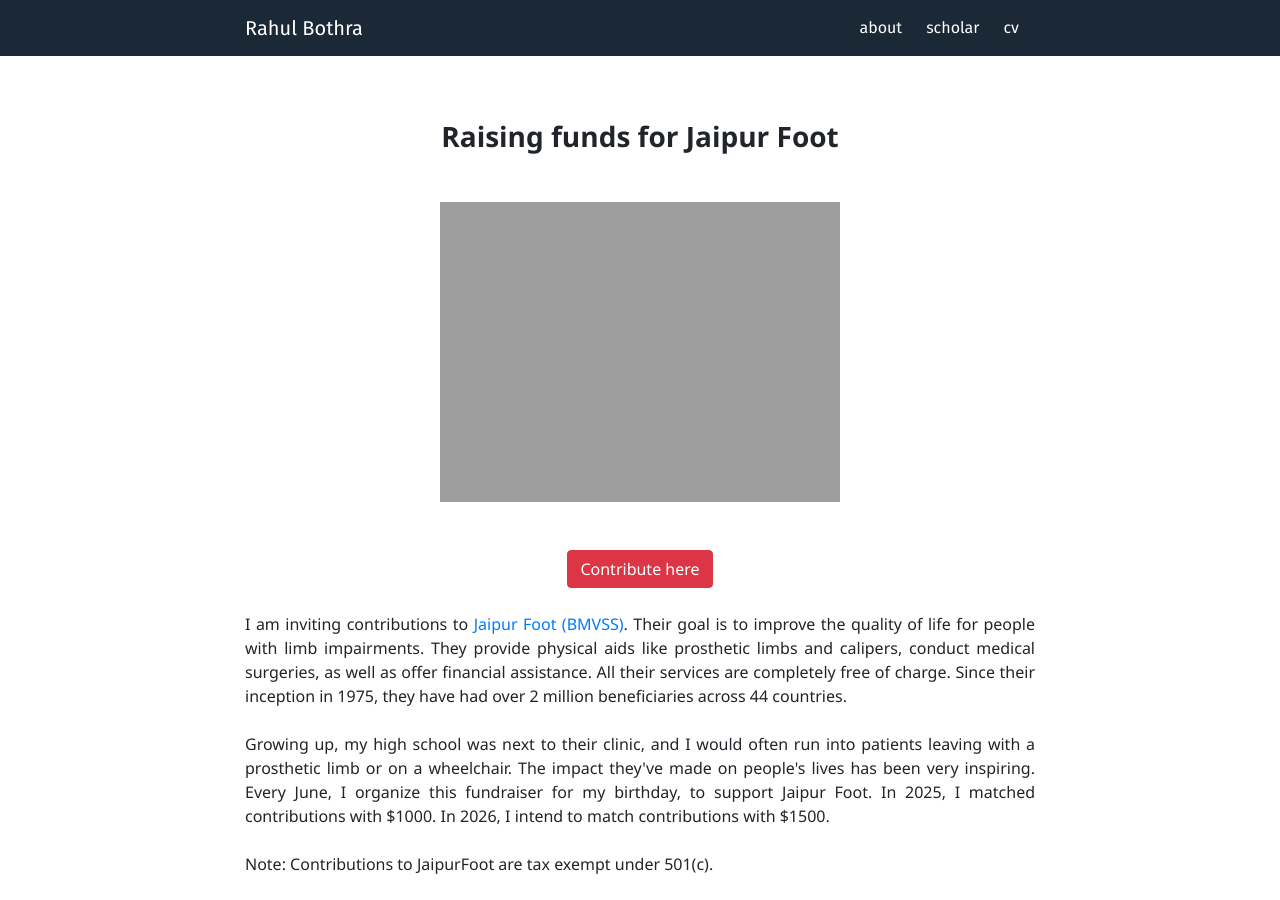
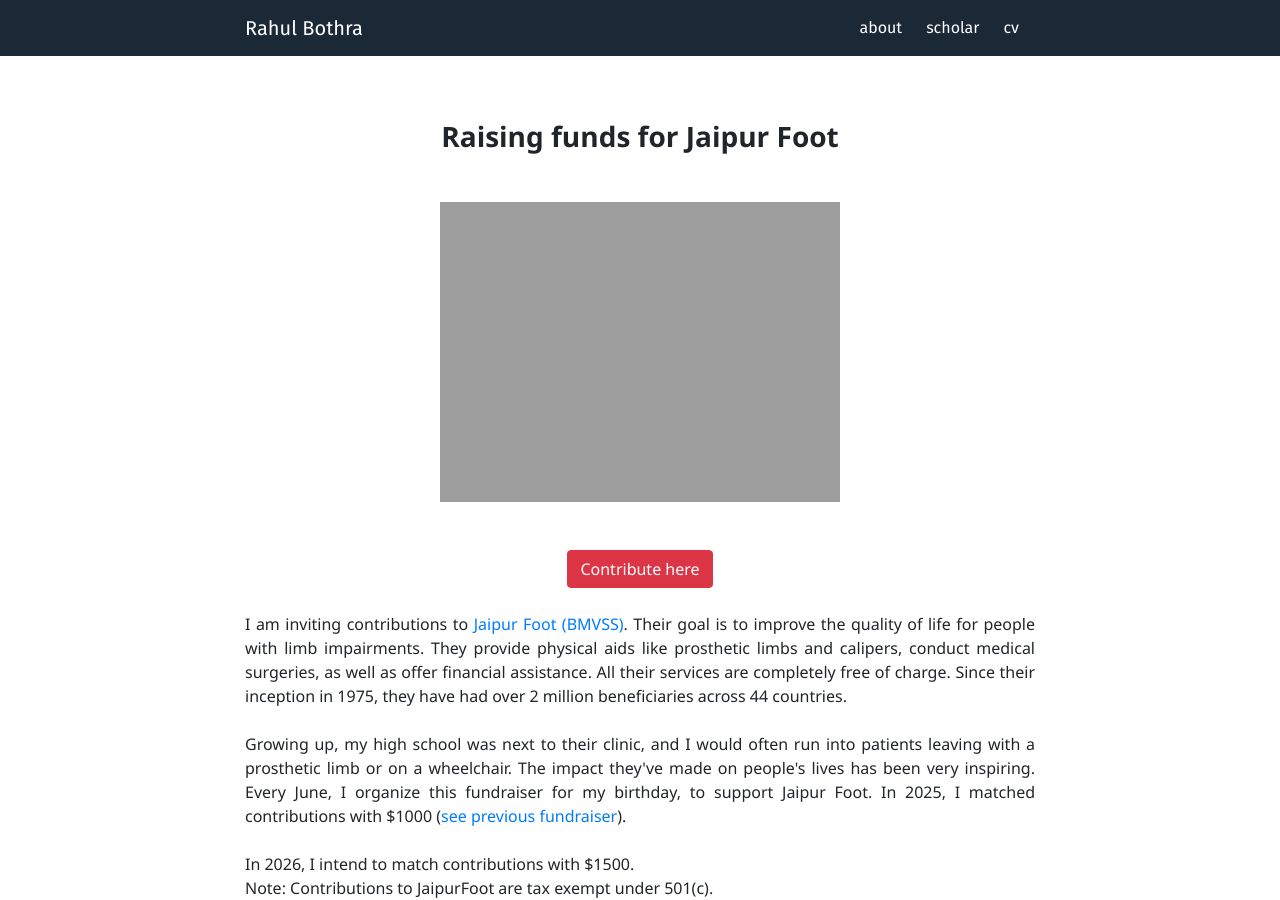
Before and after one commit to rhl-bthr/rhl-bthr.github.io, a Jekyll site: the page built from jaipur-foot.html, in a window 1280 px wide. Built offline with Jekyll 4.4.1, drawn with Linux system fonts in a browser that asks for light colours.

Commit message:
Update jaipur-foot.html

```diff
--- a/jaipur-foot.html
+++ b/jaipur-foot.html
@@ -9,12 +9,12 @@ title: "Raising funds for Jaipur Foot"
 
 <div class="text-justify">
     <div class="text-center">
-        <a class="btn btn-danger text-center" href="https://www.gofundme.com/f/fundraiser-for-jaipur-foot" role="button">Contribute here</a>
+        <a class="btn btn-danger text-center" href="https://www.gofundme.com/f/fundraiser-for-jaipur-foot-2026" role="button">Contribute here</a>
     </div> <br>
 
     I am inviting contributions to <a href="https://www.jaipurfoot.org">Jaipur Foot (BMVSS)</a>. Their goal is to improve the quality of life for people with limb impairments. They provide physical aids like prosthetic limbs and calipers, conduct medical surgeries, as well as offer financial assistance. All their services are completely free of charge. Since their inception in 1975, they have had over 2 million beneficiaries across 44 countries.<br><br>
 
-    Growing up, my high school was next to their clinic, and I would often run into patients leaving with a prosthetic limb or on a wheelchair. The impact they've made on people's lives has been very inspiring. Every June, I organize this fundraiser for my birthday, to support Jaipur Foot. In 2025, I matched contributions with $1000. In 2026, I intend to match contributions with $1500.<br><br>
+    Growing up, my high school was next to their clinic, and I would often run into patients leaving with a prosthetic limb or on a wheelchair. The impact they've made on people's lives has been very inspiring. Every June, I organize this fundraiser for my birthday, to support Jaipur Foot. In 2025, I matched contributions with $1000 (<a href="https://www.gofundme.com/f/fundraiser-for-jaipur-foot-2025">see previous fundraiser</a>).<br><br>
 
-    Note: Contributions to JaipurFoot are tax exempt under 501(c).<br><br>
+    In 2026, I intend to match contributions with $1500.<br>Note: Contributions to JaipurFoot are tax exempt under 501(c).<br>
 </div>
```
